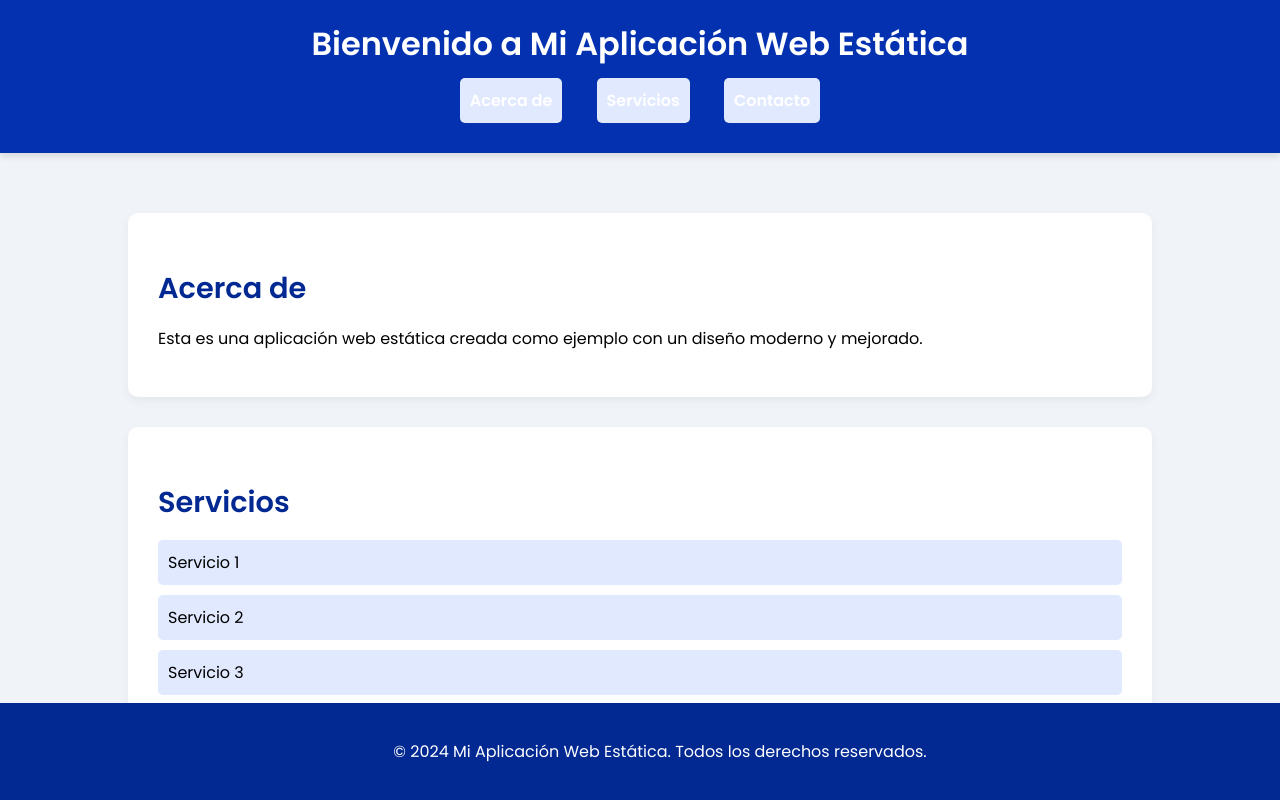
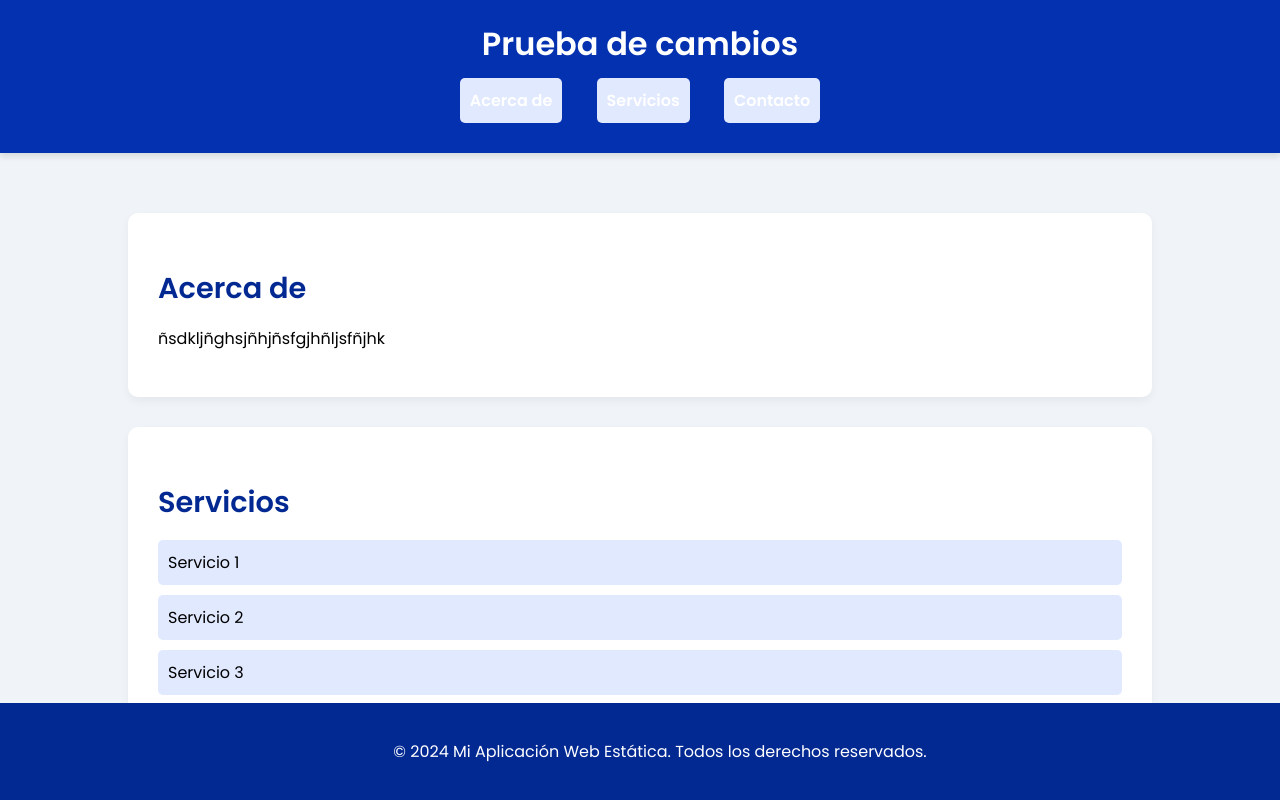
Before and after one commit to elio158/AzureWebStatic, a plain HTML site: page index.html in a window 1280 px wide. Shown: the top 800 px of the page. Drawn offline with Linux system fonts and the light colour scheme.

Commit message:
Descripción de los cambios realizados

```diff
--- a/index.html
+++ b/index.html
@@ -9,7 +9,7 @@
 </head>
 <body>
     <header>
-        <h1>Bienvenido a Mi Aplicación Web Estática</h1>
+        <h1>Prueba de cambios</h1>
         <nav>
             <ul>
                 <li><a href="#about">Acerca de</a></li>
@@ -22,7 +22,7 @@
     <main>
         <section id="about">
             <h2>Acerca de</h2>
-            <p>Esta es una aplicación web estática creada como ejemplo con un diseño moderno y mejorado.</p>
+            <p>ñsdkljñghsjñhjñsfgjhñljsfñjhk</p>
         </section>
 
         <section id="services">
```
